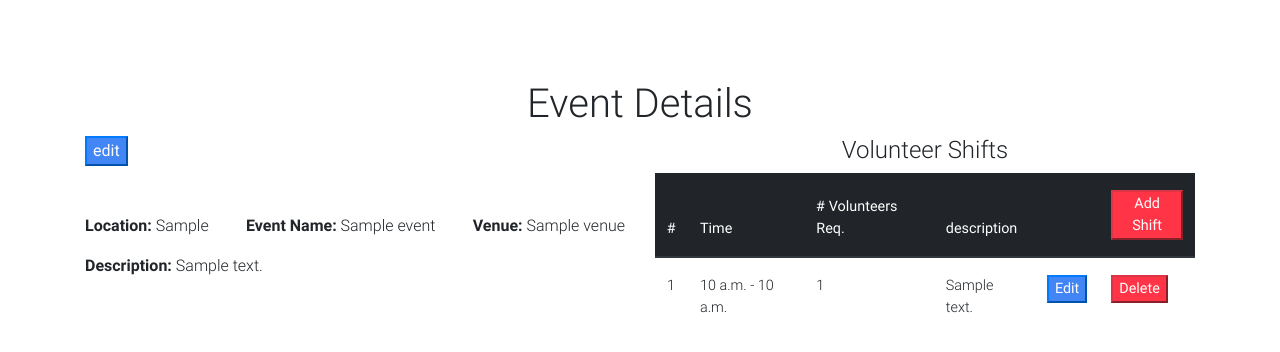
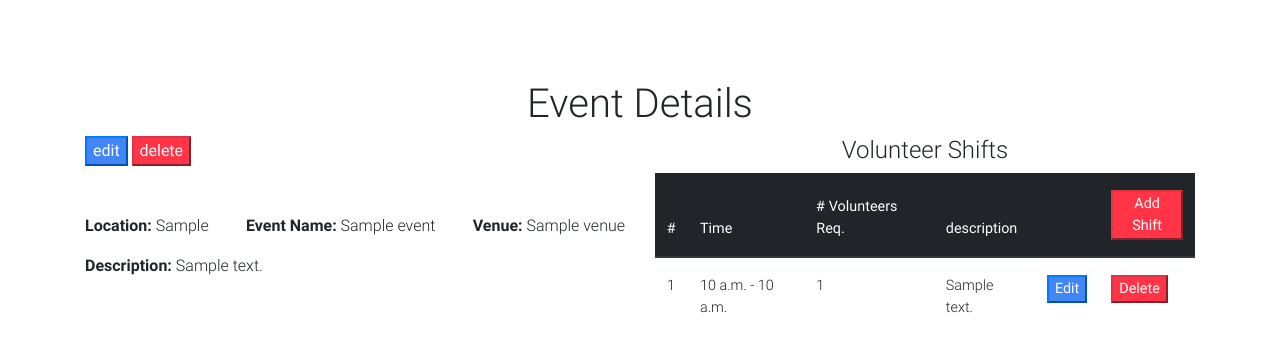
Before and after one commit to Nolan-Little/inStep, a Django app: page /event_template_details/1/ in a window 1280 px wide. Shown: the top 352 px of the page. Run offline with Django 3.2, Linux system fonts and the light colour scheme; tables that the repository leaves empty hold one stand-in row (values such as "Sample post"); some libraries are stand-ins or nearby versions.

Commit message:
delete event template

```diff
--- a/volunteer/templates/events/event_template_detail.html
+++ b/volunteer/templates/events/event_template_detail.html
@@ -8,6 +8,9 @@
     <div class= "col-lg-6 col-sm-12">
       <button class="btn-primary">
         <a class="text-white" href="{% url 'volunteer:edit_event_template' event_template.id %}">edit</a>
+      </button>
+      <button class="btn-danger">
+        <a class="text-white" href="{% url 'volunteer:delete_event' event_template.id %}">delete</a>
       </button>
       <div class="d-flex flex-lg-row flex-md-row flex-column justify-content-between mt-5">
         <p><span class="detail--label">Location:</span> {{event_template.venue.location}}</p>
--- a/volunteer/urls.py
+++ b/volunteer/urls.py
@@ -14,6 +14,7 @@ urlpatterns = [
     url(r'^new_event_template', views.new_event_template, name="new_event_template"),
     url(r'^event_template_details/(?P<event_template_id>\d+)/$', views.event_template_details, name="event_template_details"),
     url(r'^edit_event_template/(?P<event_template_id>\d+)/$', views.edit_event_template, name="edit_event_template"),
+    url(r'^delete_event/(?P<event_id>\d+)/$', views.delete_event, name="delete_event"),
     url(r'^new_shift_template/(?P<event_id>\d+)/$', views.new_shift, name="new_shift"),
     url(r'^edit_shift/(?P<shift_id>\d+)/$', views.edit_shift, name="edit_shift"),
     url(r'^delete_shift/(?P<shift_id>\d+)/$', views.delete_shift, name="delete_shift"),
--- a/volunteer/views/event_views.py
+++ b/volunteer/views/event_views.py
@@ -154,6 +154,13 @@ def edit_event_template(request, event_template_id):
                 template_name = "events/new_event_template.html"
                 return render(request, template_name, {"new_event_form": new_event_form})
 
+
+def delete_event(request, event_id):
+    event = Event.objects.get(pk=event_id)
+    event.delete()
+    return HttpResponseRedirect(reverse('volunteer:dashboard'))
+
+
 def schedule_event(request):
     # TODO: org cookies?
     org = Organization.objects.filter(user=request.user)[0]
```
